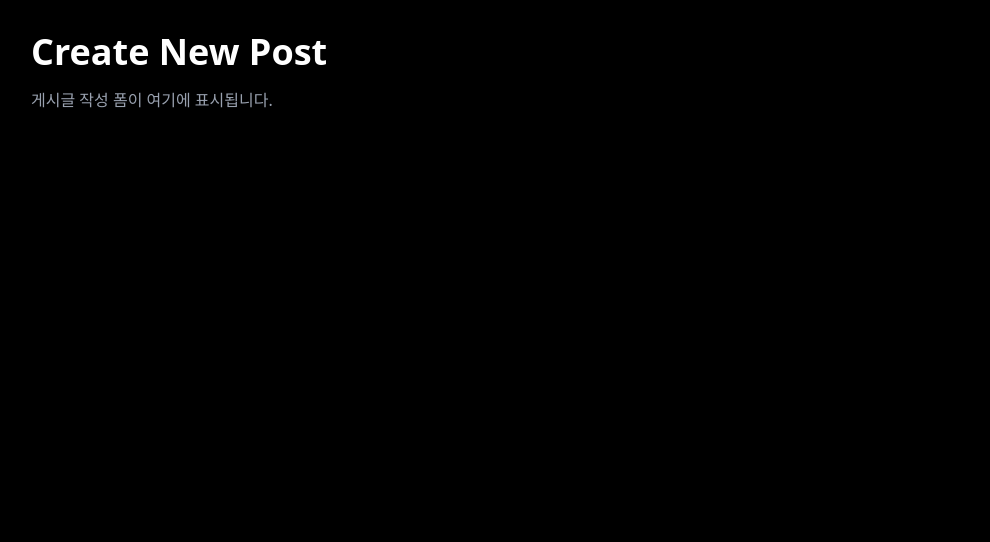
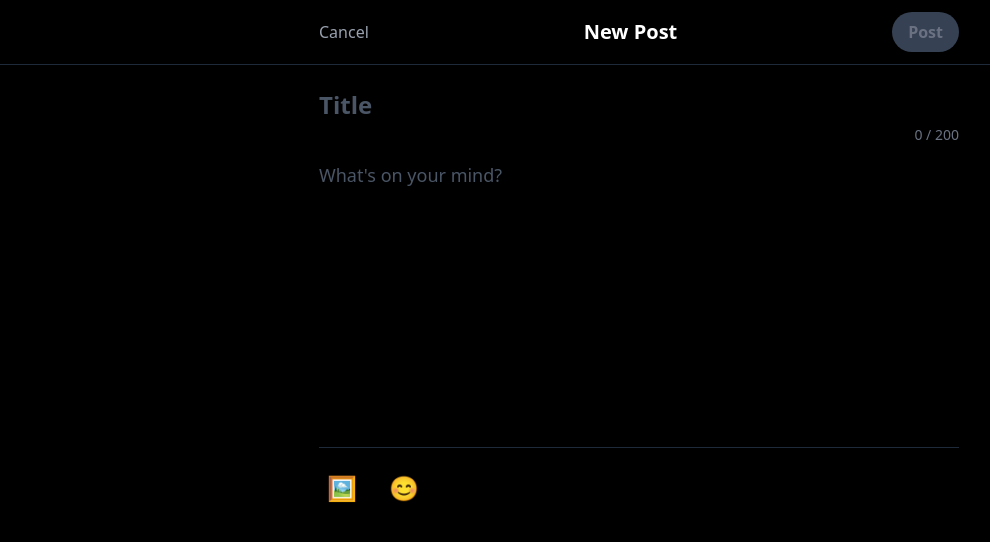
Before and after one commit to OneVth/prj-board, a React (Vite) app: page /new in a window 1280 px wide. Shown: the top 542 px of the page, without its empty margins (1-991 px from the left). Built offline with nearby package versions, Linux system fonts and the light colour scheme.

Commit message:
feat: New page 구현

```diff
--- a/src/pages/New.tsx
+++ b/src/pages/New.tsx
@@ -1,8 +1,233 @@
+import { useReducer } from "react";
+import { useNavigate } from "react-router-dom";
+import { postService } from "../services/postService";
+import type { PostFormData } from "../types/post";
+
+// ============================================
+// State와 Action 타입 정의
+// ============================================
+
+type NewPostState = {
+  formData: PostFormData;
+  submitting: boolean;
+  error: string | null;
+};
+
+type NewPostAction =
+  | { type: "UPDATE_TITLE"; payload: string }
+  | { type: "UPDATE_CONTENT"; payload: string }
+  | { type: "SUBMIT_START" }
+  | { type: "SUBMIT_SUCCESS" }
+  | { type: "SUBMIT_ERROR"; payload: string }
+  | { type: "RESET" };
+
+// ============================================
+// Reducer 함수
+// ============================================
+
+function newPostReducer(
+  state: NewPostState,
+  action: NewPostAction
+): NewPostState {
+  switch (action.type) {
+    case "UPDATE_TITLE":
+      return {
+        ...state,
+        formData: { ...state.formData, title: action.payload },
+        error: null,
+      };
+    case "UPDATE_CONTENT":
+      return {
+        ...state,
+        formData: { ...state.formData, content: action.payload },
+        error: null,
+      };
+    case "SUBMIT_START":
+      return { ...state, submitting: true, error: null };
+    case "SUBMIT_SUCCESS":
+      return { ...state, submitting: false };
+    case "SUBMIT_ERROR":
+      return { ...state, submitting: false, error: action.payload };
+    case "RESET":
+      return initialState;
+    default:
+      return state;
+  }
+}
+
+// ============================================
+// 초기 상태
+// ============================================
+
+const initialState: NewPostState = {
+  formData: {
+    title: "",
+    content: "",
+  },
+  submitting: false,
+  error: null,
+};
+
+// ============================================
+// New 컴포넌트
+// ============================================
+
 function New() {
+  const navigate = useNavigate();
+  const [state, dispatch] = useReducer(newPostReducer, initialState);
+
+  const TITLE_MAX_LENGTH = 200;
+
+  // 폼 제출 핸들러
+  const handleSubmit = async (e: React.FormEvent) => {
+    e.preventDefault();
+
+    if (!state.formData.title.trim() || !state.formData.content.trim()) {
+      dispatch({
+        type: "SUBMIT_ERROR",
+        payload: "Title and content are required",
+      });
+      return;
+    }
+
+    dispatch({ type: "SUBMIT_START" });
+
+    try {
+      const newPost = await postService.createPost({
+        title: state.formData.title.trim(),
+        content: state.formData.content.trim(),
+      });
+      dispatch({ type: "SUBMIT_SUCCESS" });
+      navigate(`/article/${newPost.id}`);
+    } catch (error) {
+      dispatch({
+        type: "SUBMIT_ERROR",
+        payload:
+          error instanceof Error ? error.message : "Failed to create post",
+      });
+    }
+  };
+
+  // 취소 핸들러 (내용이 있으면 확인)
+  const handleCancel = () => {
+    const hasContent =
+      state.formData.title.trim() || state.formData.content.trim();
+
+    if (hasContent) {
+      const confirmed = window.confirm(
+        "You have unsaved changes. Are you sure you want to leave?"
+      );
+      if (!confirmed) return;
+    }
+
+    navigate("/");
+  };
+
+  // 제출 버튼 비활성화 조건
+  const isSubmitDisabled =
+    !state.formData.title.trim() ||
+    !state.formData.content.trim() ||
+    state.submitting;
+
+  // ============================================
+  // 렌더링
+  // ============================================
+
   return (
-    <div className="min-h-screen bg-black text-white p-8">
-      <h1 className="text-4xl font-bold mb-4">Create New Post</h1>
-      <p className="text-gray-400">게시글 작성 폼이 여기에 표시됩니다.</p>
+    <div className="min-h-screen bg-black text-white">
+      {/* Header */}
+      <header className="sticky top-0 z-10 bg-black border-b border-gray-800">
+        <div className="max-w-2xl mx-auto px-4 py-3 flex justify-between items-center">
+          <button
+            onClick={handleCancel}
+            className="text-gray-400 hover:text-white transition-colors"
+            disabled={state.submitting}
+          >
+            Cancel
+          </button>
+          <h1 className="text-xl font-bold">New Post</h1>
+          <button
+            onClick={handleSubmit}
+            disabled={isSubmitDisabled}
+            className={`px-4 py-2 rounded-full font-semibold transition-colors ${
+              isSubmitDisabled
+                ? "bg-gray-700 text-gray-500 cursor-not-allowed"
+                : "bg-white text-black hover:bg-gray-200"
+            }`}
+          >
+            {state.submitting ? "Posting..." : "Post"}
+          </button>
+        </div>
+      </header>
+
+      {/* Main Content */}
+      <main className="max-w-2xl mx-auto px-4 py-6">
+        {/* Error Message */}
+        {state.error && (
+          <div
+            className="mb-4 p-4 bg-red-900/20 border border-red-800 rounded-lg text-red-400"
+            role="alert"
+          >
+            ⚠️ {state.error}
+          </div>
+        )}
+
+        {/* Form */}
+        <form onSubmit={handleSubmit}>
+          {/* Title Input */}
+          <div className="mb-4">
+            <input
+              type="text"
+              value={state.formData.title}
+              onChange={(e) =>
+                dispatch({ type: "UPDATE_TITLE", payload: e.target.value })
+              }
+              placeholder="Title"
+              maxLength={TITLE_MAX_LENGTH}
+              className="w-full bg-transparent text-2xl font-bold placeholder-gray-600 focus:outline-none border-none"
+              disabled={state.submitting}
+              autoFocus
+            />
+            {/* Character Counter */}
+            <div className="text-right text-sm text-gray-500 mt-1">
+              {state.formData.title.length} / {TITLE_MAX_LENGTH}
+            </div>
+          </div>
+
+          {/* Content Textarea */}
+          <div className="mb-6">
+            <textarea
+              value={state.formData.content}
+              onChange={(e) =>
+                dispatch({ type: "UPDATE_CONTENT", payload: e.target.value })
+              }
+              placeholder="What's on your mind?"
+              className="w-full h-64 bg-transparent text-lg placeholder-gray-600 focus:outline-none resize-none border-none"
+              disabled={state.submitting}
+            />
+          </div>
+
+          {/* Icon Buttons (Placeholder for future features) */}
+          <div className="flex items-center gap-4 pt-4 border-t border-gray-800">
+            <button
+              type="button"
+              className="p-2 text-gray-500 hover:text-gray-300 transition-colors"
+              disabled
+              title="Image upload (coming soon)"
+            >
+              <span className="text-2xl">🖼️</span>
+            </button>
+            <button
+              type="button"
+              className="p-2 text-gray-500 hover:text-gray-300 transition-colors"
+              disabled
+              title="Emoji picker (coming soon)"
+            >
+              <span className="text-2xl">😊</span>
+            </button>
+          </div>
+        </form>
+      </main>
     </div>
   );
 }
```
